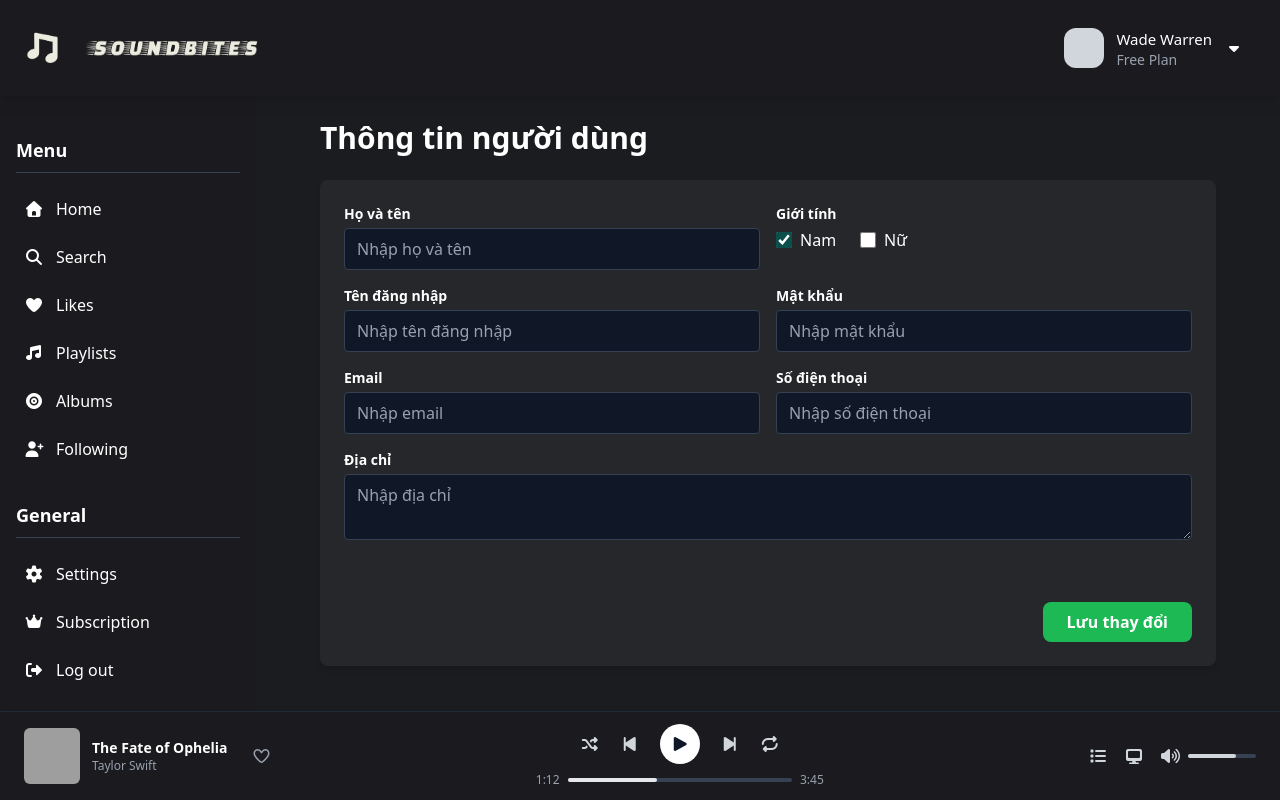
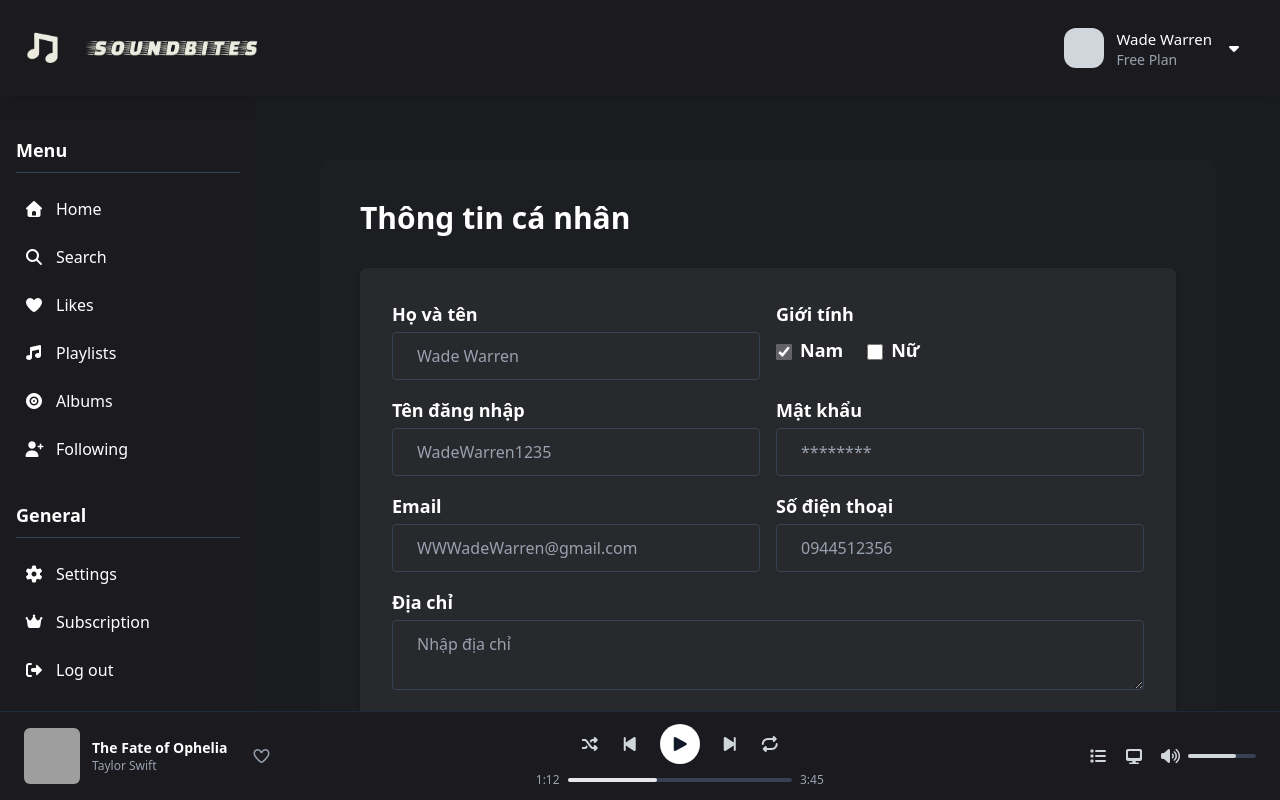
Before and after one commit to Thangdes/IE104, a React (Vite) app in the folder SoundBites/: page /profile in a window 1280 px wide. Shown: the top 800 px of the page. Built offline with nearby package versions, Linux system fonts and the light colour scheme; grey boxes are pictures that could not be loaded.

Commit message:
update profile styling

```diff
--- a/SoundBites/src/components/profile/ActionButtons.jsx
+++ b/SoundBites/src/components/profile/ActionButtons.jsx
@@ -3,7 +3,7 @@ import React from "react";
 export default function ActionButtons({ onDelete, onLogout }) {
   return (
     <div className="flex items-center justify-between mb-6">
-  <h1 className="text-3xl font-extrabold text-white font-bold">Thông tin người dùng</h1>
+  <h1 className="text-3xl font-extrabold text-white font-bold">Thông tin cá nhân</h1>
 
     </div>
   );
--- a/SoundBites/src/components/profile/GenderField.jsx
+++ b/SoundBites/src/components/profile/GenderField.jsx
@@ -4,15 +4,15 @@ import Checkbox from "../ui/Checkbox";
 export default function GenderField({ gender, onChange }) {
     return (
         <div>
-  <label className="block text-sm text-white mb-1 font-bold">Giới tính</label>
+            <label className="block text-lg text-white mb-2 font-bold">Giới tính</label>
             <div className="flex items-center gap-6 text-white">
                 <label className="flex items-center gap-2 text-white ">
                     <Checkbox checked={gender === "male"} onChange={(v) => v && onChange("male")} />
-          <span className="font">Nam</span>
+                    <span className="text-lg text-white mb-1 font-semibold leading-none">Nam</span>
                 </label>
                 <label className="flex items-center gap-2 text-white ">
                     <Checkbox checked={gender === "female"} onChange={(v) => v && onChange("female")} />
-          <span className="font">Nữ</span>
+                    <span className="font text-lg text-white mb-1 font-bold">Nữ</span>
                 </label>
             </div>
         </div>
--- a/SoundBites/src/components/profile/ProfileForm.jsx
+++ b/SoundBites/src/components/profile/ProfileForm.jsx
@@ -7,40 +7,66 @@ export default function ProfileForm({ form, onChange, onGenderChange }) {
         <div className="flex-1">
             <div className="grid grid-cols-1 md:grid-cols-2 gap-4">
                 <div>
-          <label className="block text-sm text-white mb-1 font-bold">Họ và tên</label>
-          <Input name="fullName" value={form.fullName} onChange={onChange} placeholder="Nhập họ và tên" />
+                    <label className="block text-lg text-white mb-1 font-bold">Họ và tên</label>
+                    <Input
+                        name="fullName"
+                        value={form.fullName}
+                        onChange={onChange}
+                        placeholder="Wade Warren"
+                    />
                 </div>
 
                 <GenderField gender={form.gender} onChange={onGenderChange} />
 
                 <div>
-          <label className="block text-sm text-white mb-1 font-bold">Tên đăng nhập</label>
-          <Input name="username" value={form.username} onChange={onChange} placeholder="Nhập tên đăng nhập" />
+                    <label className="block text-lg text-white mb-1 font-bold">Tên đăng nhập</label>
+                    <Input
+                        name="username"
+                        value={form.username}
+                        onChange={onChange}
+                        placeholder="WadeWarren1235"
+                    />
                 </div>
 
                 <div>
-          <label className="block text-sm text-white mb-1 font-bold">Mật khẩu</label>
-          <Input type="password" name="password" value={form.password} onChange={onChange} placeholder="Nhập mật khẩu" />
+                    <label className="block text-lg text-white mb-1 font-bold">Mật khẩu</label>
+                    <Input
+                        type="password"
+                        name="password"
+                        value={form.password}
+                        onChange={onChange}
+                        placeholder="********"
+                    />
                 </div>
 
                 <div>
-          <label className="block text-sm text-white mb-1 font-bold">Email</label>
-          <Input name="email" value={form.email} onChange={onChange} placeholder="Nhập email" />
+                    <label className="block text-lg text-white mb-1 font-bold">Email</label>
+                    <Input
+                        name="email"
+                        value={form.email}
+                        onChange={onChange}
+                        placeholder="WWWadeWarren@gmail.com"
+                    />
                 </div>
 
                 <div>
-          <label className="block text-sm text-white mb-1 font-bold">Số điện thoại</label>
-          <Input name="phone" value={form.phone} onChange={onChange} placeholder="Nhập số điện thoại" />
+                    <label className="block text-lg text-white mb-1 font-bold">Số điện thoại</label>
+                    <Input
+                        name="phone"
+                        value={form.phone}
+                        onChange={onChange}
+                        placeholder="0944512356"
+                    />
                 </div>
 
                 <div className="md:col-span-2">
-          <label className="block text-sm text-white mb-1 font-bold">Địa chỉ</label>
+                    <label className="block text-lg text-white mb-1 font-bold">Địa chỉ</label>
                     <textarea
                         name="address"
                         value={form.address}
                         onChange={onChange}
                         placeholder="Nhập địa chỉ"
-            className="w-full bg-gray-900 border border-gray-700 rounded px-3 py-2 text-white placeholder-gray-400"
+                        className="w-full border border-gray-700 rounded px-6 py-3 text-[16px] text-white placeholder-gray-400 leading-snug transition-colors duration-300 hover:border-[#FFFFFF] focus:border-[#FFFFFF] focus:outline-none"
                     />
                 </div>
             </div>
--- a/SoundBites/src/components/ui/Checkbox.jsx
+++ b/SoundBites/src/components/ui/Checkbox.jsx
@@ -6,7 +6,7 @@ export default function Checkbox({ checked = false, onChange, className = "", ..
       type="checkbox"
       checked={checked}
       onChange={(e) => onChange && onChange(e.target.checked)}
-      className={`w-4 h-4 rounded border-gray-600 bg-gray-800 accent-teal-900 focus:outline-none ${className}`}
+      className={`w-4 h-4 rounded border-gray-600 bg-gray-800 accent-[#626267] focus:outline-none duration-300 hover:scale-[1.2] ${className}`}
       {...props}
     />
   );
--- a/SoundBites/src/components/ui/Input.jsx
+++ b/SoundBites/src/components/ui/Input.jsx
@@ -6,7 +6,7 @@ const Input = React.forwardRef(({ className = "", type = "text", ...props }, ref
     <input
       ref={ref}
       type={type}
-      className={`w-full bg-gray-900 border border-gray-700 rounded px-3 py-2 text-white placeholder-gray-400 focus:outline-none focus:ring-2 focus:ring-teal-800 ${className}`}
+      className={`w-full border border-gray-700 rounded px-6 py-3 text-[16px] text-white placeholder-gray-400 leading-snug transition-colors duration-300 hover:border-[#FFFFFF] focus:border-[#FFFFFF] focus:outline-none ${className}`}
       {...props}
     />
   );
--- a/SoundBites/src/pages/Profile.jsx
+++ b/SoundBites/src/pages/Profile.jsx
@@ -25,12 +25,11 @@ function Profile() {
     const handleUpload = () => {
         alert("Tải ảnh lên chưa được triển khai trong demo");
     };
-  // handlers kept for future use
-  const handleDeleteAccount = () => {};
-  const handleLogout = () => {};
+
+    const handleDeleteAccount = () => { };
+    const handleLogout = () => { };
 
     const handleSave = () => {
-    // For demo: save to localStorage
         try {
             localStorage.setItem("userProfile", JSON.stringify(form));
             alert("Lưu thay đổi thành công (demo)");
@@ -41,17 +40,31 @@ function Profile() {
     };
 
     return (
-    <div className="max-w-4xl mx-auto">
+        <div className="flex justify-center items-center min-h-[640px] px-6 py-10">
+            <div
+                className="form-container bg-[#1e1e23]/80 rounded-xl p-10 shadow-lg w-full max-w-4xl"
+            >
                 <ActionButtons onDelete={handleDeleteAccount} onLogout={handleLogout} />
 
-      <div className="bg-white/5 p-6 rounded-lg shadow-md">
-        <div className="flex flex-col gap-6">
-          <ProfileForm form={form} onChange={handleChange} onGenderChange={handleGenderChange} />
-          {/* Nút lưu thay đổi ở cuối */}
-          <div className="flex justify-end mt-8">
-            <button onClick={handleSave} className="px-6 py-2 font-bold" style={{backgroundColor: '#1DB954', color: 'white', borderRadius: '0.5rem'}}>
+                <div className="mt-8">
+
+                    {/* Form Section */}
+                    <div className="bg-white/5 p-8 rounded-lg shadow-md">
+                        <ProfileForm
+                            form={form}
+                            onChange={handleChange}
+                            onGenderChange={handleGenderChange}
+                        />
+
+                        {/* Save Button */}
+                        <div className="flex justify-end mt-10">
+                            <button
+                                onClick={handleSave}
+                                className="bg-white text-[#1b1b1f] font-semibold text-lg leading-[22px] px-10 py-3 rounded-[12px] transition-all duration-300 hover:bg-[#626267] hover:text-[#FEFEFE] hover:scale-[1.05]"
+                            >
                                 Lưu thay đổi
                             </button>
+                        </div>
                     </div>
                 </div>
             </div>
```
Lines whose indentation alone changed are shown as unchanged.
